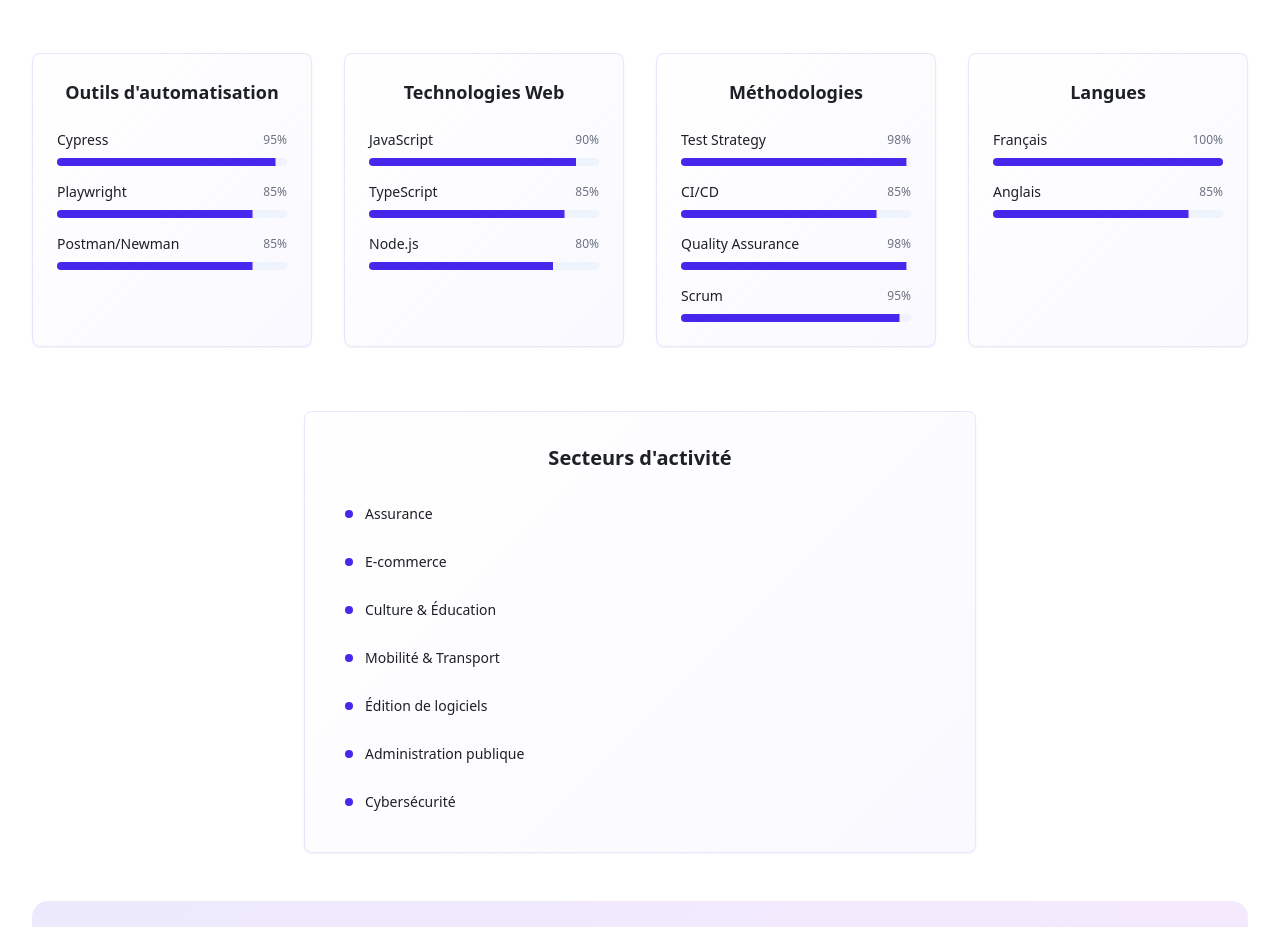
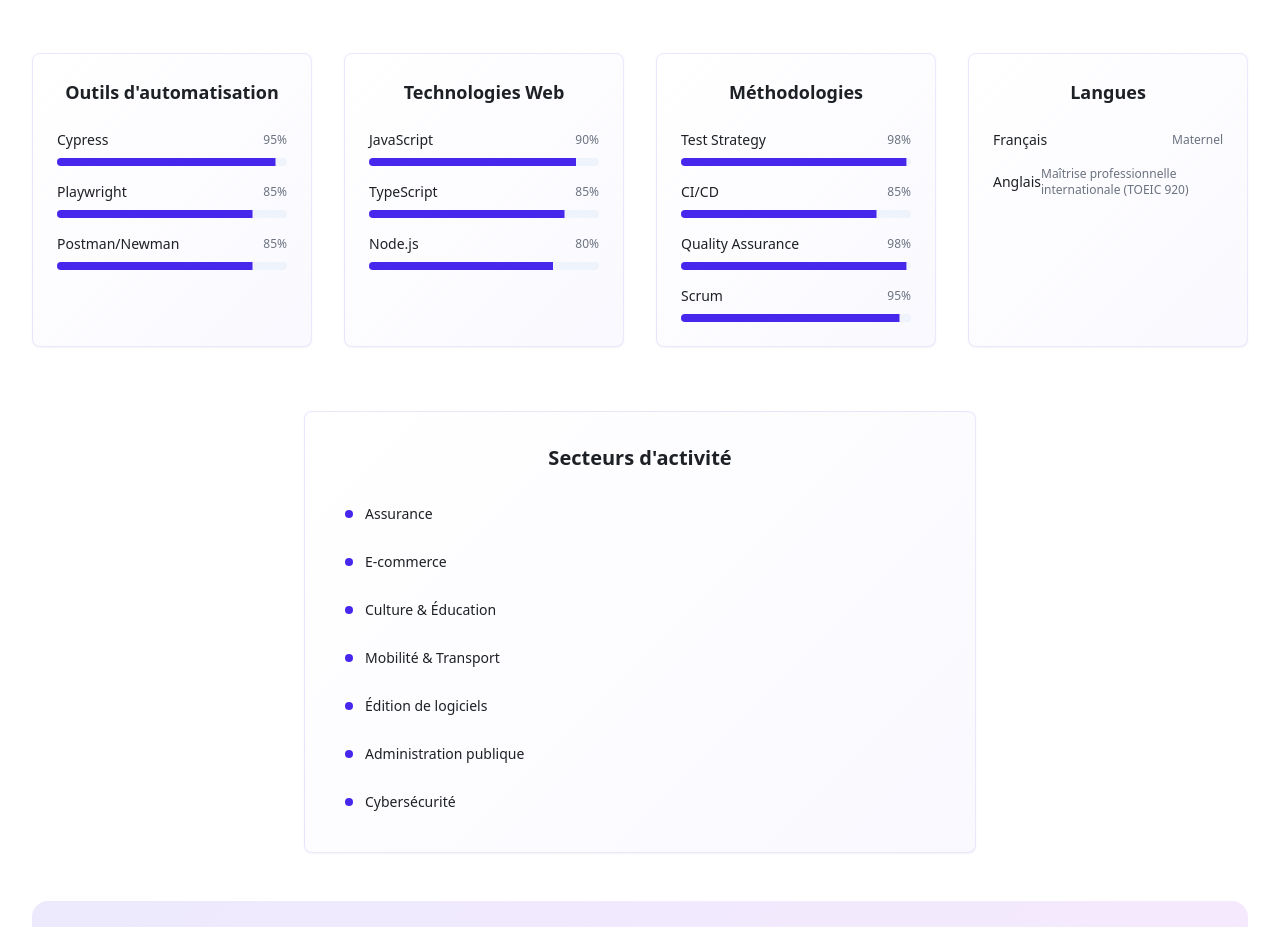
Before and after one commit to TestingIT-FR/qa-craftsmanship-hub, a React (Vite) app: page / in a window 1280 px wide. Shown: the part 3880-4807 px from the top of the page. Built offline with nearby package versions, Linux system fonts and the light colour scheme.

Commit message:
Update language proficiency
Update language proficiency in Skills component:
- Français: Maternel
- Anglais: Maîtrise professionnelle internationale (TOEIC 920)

```diff
--- a/src/components/Skills.tsx
+++ b/src/components/Skills.tsx
@@ -31,8 +31,8 @@ const skillCategories = [
   {
     title: "Langues",
     skills: [
-      { name: "Français", level: 100, color: "bg-blue-600" },
-      { name: "Anglais", level: 85, color: "bg-red-500" }
+      { name: "Français", description: "Maternel" },
+      { name: "Anglais", description: "Maîtrise professionnelle internationale (TOEIC 920)" }
     ]
   }
 ];
@@ -58,11 +58,20 @@ const Skills = () => {
                  <div className="space-y-4">
                    {category.skills.map((skill, idx) => (
                      <div key={idx}>
+                       {category.title === "Langues" ? (
+                         <div className="flex justify-between items-center">
+                           <span className="text-sm font-medium">{skill.name}</span>
+                           <span className="text-xs text-muted-foreground">{skill.description}</span>
+                         </div>
+                       ) : (
+                         <>
                            <div className="flex justify-between items-center mb-2">
                              <span className="text-sm font-medium">{skill.name}</span>
                              <span className="text-xs text-muted-foreground">{skill.level}%</span>
                            </div>
                            <Progress value={skill.level} className="h-2" />
+                         </>
+                       )}
                      </div>
                    ))}
                  </div>
```
Lines whose indentation alone changed are shown as unchanged.
